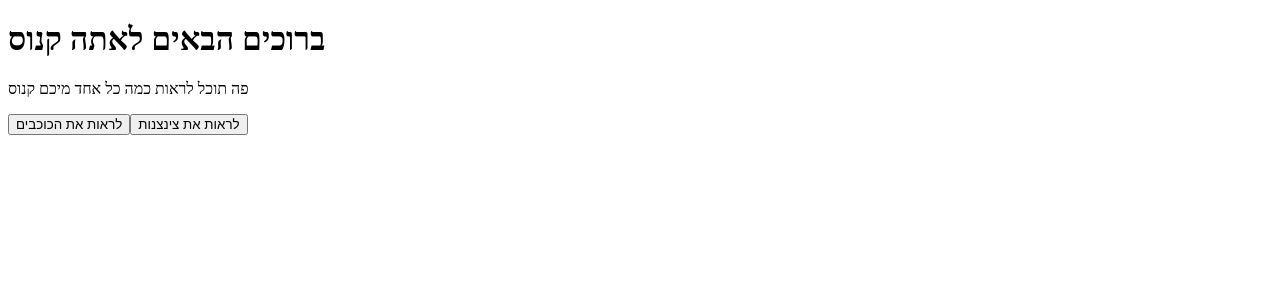
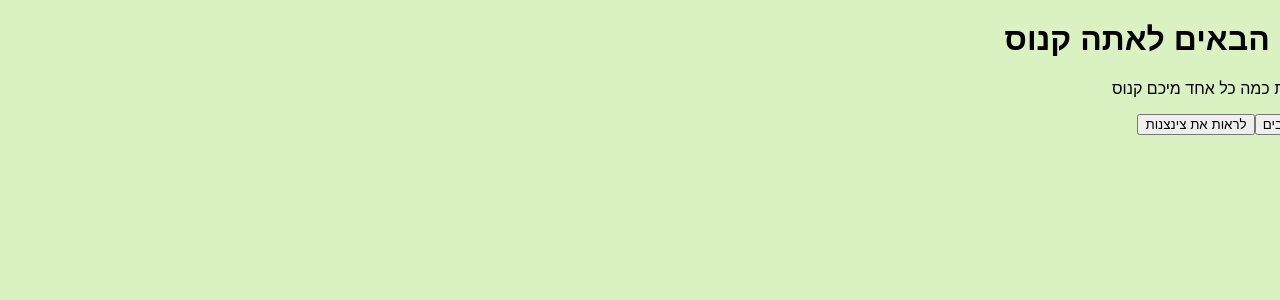
Before and after one commit to JustGigii/kanus, an Angular app: page / in a window 1280 px wide. Shown: the top 300 px of the page. Built offline with nearby package versions, Linux system fonts and the light colour scheme.

Commit message:
first test

```diff
--- a/src/app/app.component.html
+++ b/src/app/app.component.html
@@ -1,4 +1,6 @@
-<h1>ברוכים הבאים לאתה קנוס</h1>
-<p>פה תוכל לראות כמה כל אחד מיכם קנוס</p>
-<button>לראות את הכוכבים</button>
-<button>לראות את צינצנות</button>
+<div id="background">
+  <h1>ברוכים הבאים לאתה קנוס</h1>
+  <p>פה תוכל לראות כמה כל אחד מיכם קנוס</p>
+  <button>לראות את הכוכבים</button>
+  <button>לראות את צינצנות</button>
+</div>
--- a/src/styles.scss
+++ b/src/styles.scss
@@ -1 +1,15 @@
-/* You can add global styles to this file, and also import other style files */
+body {
+	margin: 0;
+	box-sizing: border-box;
+	position: relative;
+	background-color: #daf2c1;
+}
+
+* {
+  direction: rtl;
+  user-select: none;
+}
+
+html * {
+	font-family: 'Assistant', sans-serif;
+}
```
